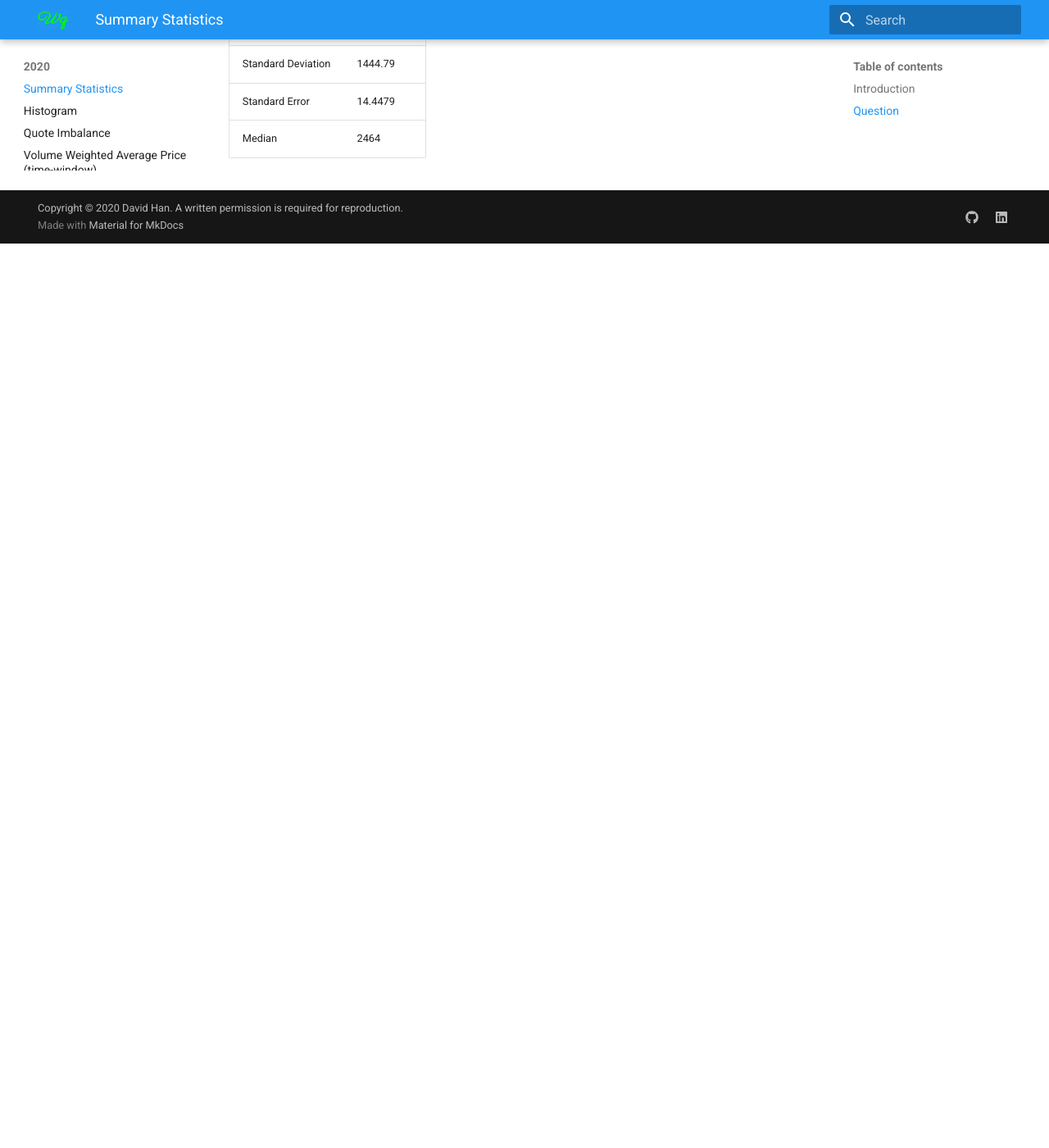
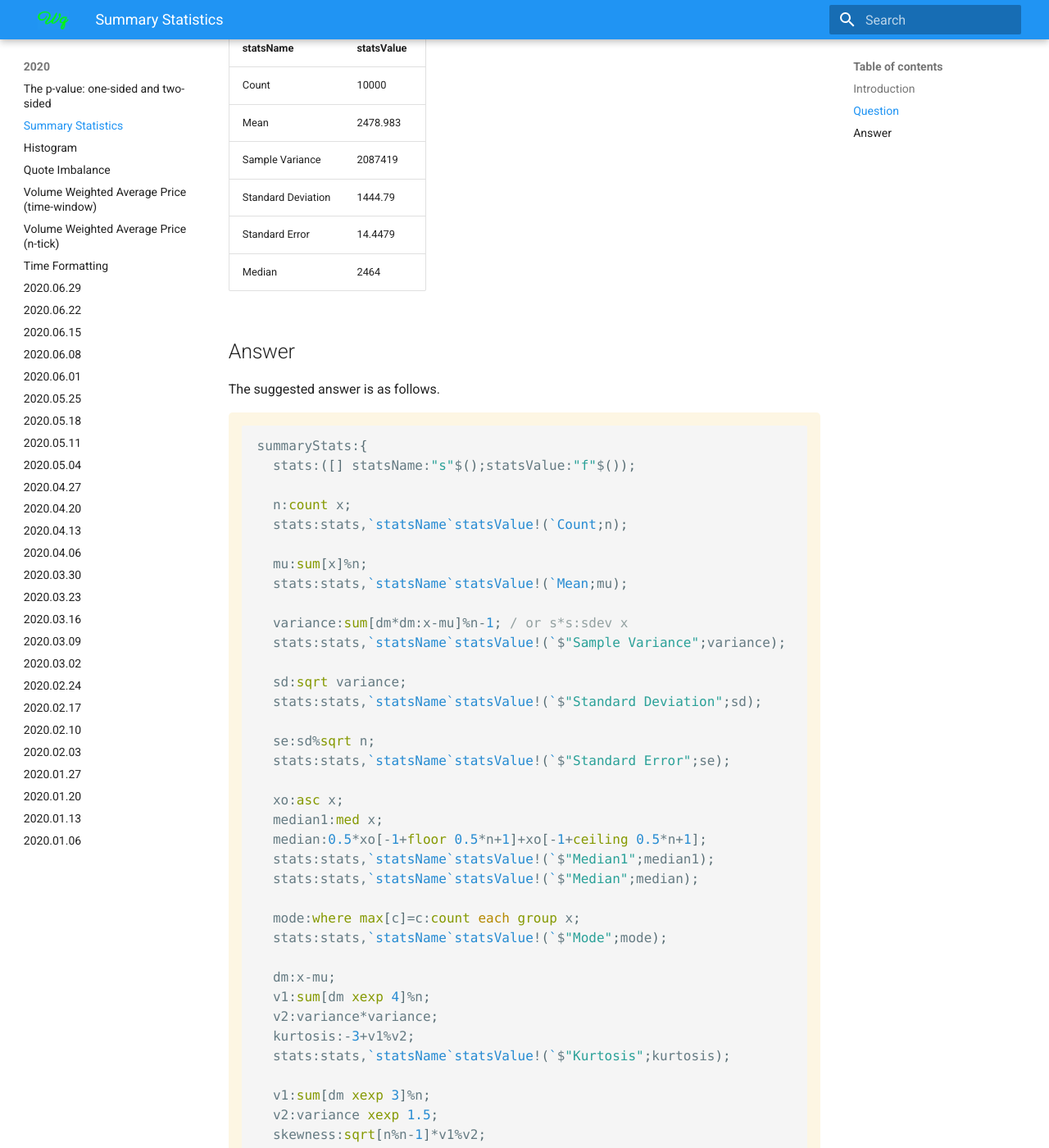
Before and after one commit to dpkwhan/weeklyq, an MkDocs documentation site: the page built from docs/2020/2020.08.10.md, in a window 1280 px wide and 1400 px high, scrolled down 2346 px. Shown: the whole window at 82% size. Built offline with MkDocs 1.6.1 and Material for MkDocs 9.7.7, drawn with Linux system fonts in a browser that asks for light colours; nearby versions of some CDN libraries; formulas are drawn with MathJax 3; comment, search, counter and statistics services are not loaded; before the commit the page ends 2643 px from its top, so only the background shows below that; some of the changed text lies outside the part shown.

````diff
--- a/docs/2020/2020.08.10.md
+++ b/docs/2020/2020.08.10.md
@@ -1 +1,3 @@
 {! 2020/2020.08.10q.md !}
+
+{! 2020/2020.08.10a.md !}
--- /dev/null
+++ b/docs/2020/2020.08.10a.md
@@ -0,0 +1,57 @@
+## Answer
+
+The suggested answer is as follows.
+
+```q
+summaryStats:{
+  stats:([] statsName:"s"$();statsValue:"f"$());
+
+  n:count x;
+  stats:stats,`statsName`statsValue!(`Count;n);
+
+  mu:sum[x]%n;
+  stats:stats,`statsName`statsValue!(`Mean;mu);
+
+  variance:sum[dm*dm:x-mu]%n-1; / or s*s:sdev x
+  stats:stats,`statsName`statsValue!(`$"Sample Variance";variance);
+
+  sd:sqrt variance;
+  stats:stats,`statsName`statsValue!(`$"Standard Deviation";sd);
+
+  se:sd%sqrt n;
+  stats:stats,`statsName`statsValue!(`$"Standard Error";se);
+
+  xo:asc x;
+  median1:med x;
+  median:0.5*xo[-1+floor 0.5*n+1]+xo[-1+ceiling 0.5*n+1];
+  stats:stats,`statsName`statsValue!(`$"Median1";median1);
+  stats:stats,`statsName`statsValue!(`$"Median";median);
+
+  mode:where max[c]=c:count each group x;
+  stats:stats,`statsName`statsValue!(`$"Mode";mode);
+
+  dm:x-mu;
+  v1:sum[dm xexp 4]%n;
+  v2:variance*variance;
+  kurtosis:-3+v1%v2;
+  stats:stats,`statsName`statsValue!(`$"Kurtosis";kurtosis);
+
+  v1:sum[dm xexp 3]%n;
+  v2:variance xexp 1.5;
+  skewness:sqrt[n%n-1]*v1%v2;
+  stats:stats,`statsName`statsValue!(`$"Skewness";skewness);
+
+  minimum:first xo;
+  stats:stats,`statsName`statsValue!(`$"Minimum";minimum);
+
+  maximum:last xo;
+  stats:stats,`statsName`statsValue!(`$"Maximum";maximum);
+
+  range:maximum-minimum;
+  stats:stats,`statsName`statsValue!(`$"Range";range);
+
+  stats
+  };
+
+summaryStats[data]
+```
--- a/docs/2020/2020.08.10q.md
+++ b/docs/2020/2020.08.10q.md
@@ -21,7 +21,7 @@ $$
 x_{med} = \frac{1}{2}( x_{\left\lfloor \frac{N+1}{2} \right\rfloor}^{o} + x_{\left\lceil \frac{N+1}{2} \right\rceil}^{o} )
 $$
 where $\lfloor \cdot \rfloor$ and $\lceil \cdot \rceil$ denote the floor and ceiling functions, respectively.
-- Mode: the most frequent value in the list
+- Mode: the most frequent value(s) in the list
 - Standard Deviation
 $$
 s = \sqrt{\frac{1}{N-1} \sum_{i=1}^N (x-\bar{x})^2}
@@ -58,7 +58,14 @@ $$
 
 
 ## Question
-Let's replicate the summary statistics reported by Excel. Write a function to calculate the summary statistics of a given list of numbers.
+Let's replicate the summary statistics reported by Excel. Write a function ``summaryStats[data]`` to calculate the summary statistics of a given list of numbers.
+
+You can use the following code snippet to generate a randome list of numbers:
+
+```q
+system "S -314159";
+data:10000?til 5000;
+```
 
 The output of the summary statistics might look like:
 
--- /dev/null
+++ b/docs/2020/2020.08.17.md
@@ -0,0 +1,3 @@
+{! 2020/2020.08.17q.md !}
+
+<!-- {! 2020/2020.08.17a.md !} -->
--- a/mkdocs.yml
+++ b/mkdocs.yml
@@ -64,6 +64,7 @@ theme:
 nav:
   - Home: index.md
   - 2020:
+      - 2020/2020.08.17.md
       - 2020/2020.08.10.md
       - 2020/2020.08.03.md
       - 2020/2020.07.27.md
````
Also changed, not shown: docs/2020/2020.08.17q.md (added, +100 -0 lines), docs/assets/img/2020.08.17.png (added).
